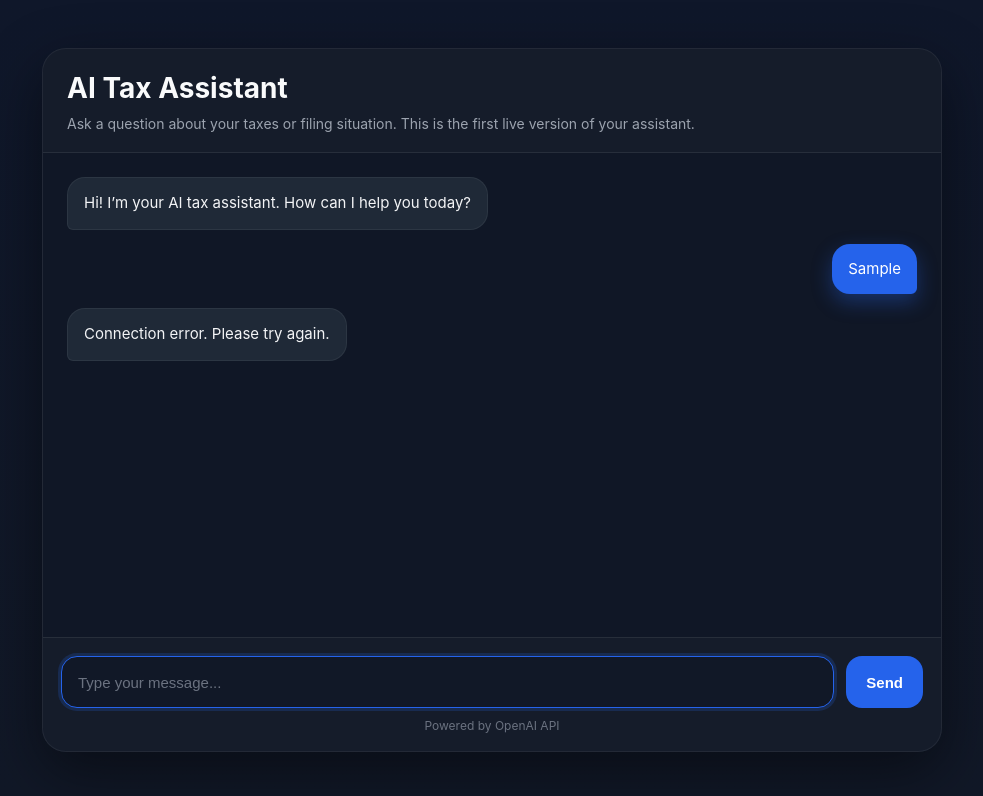
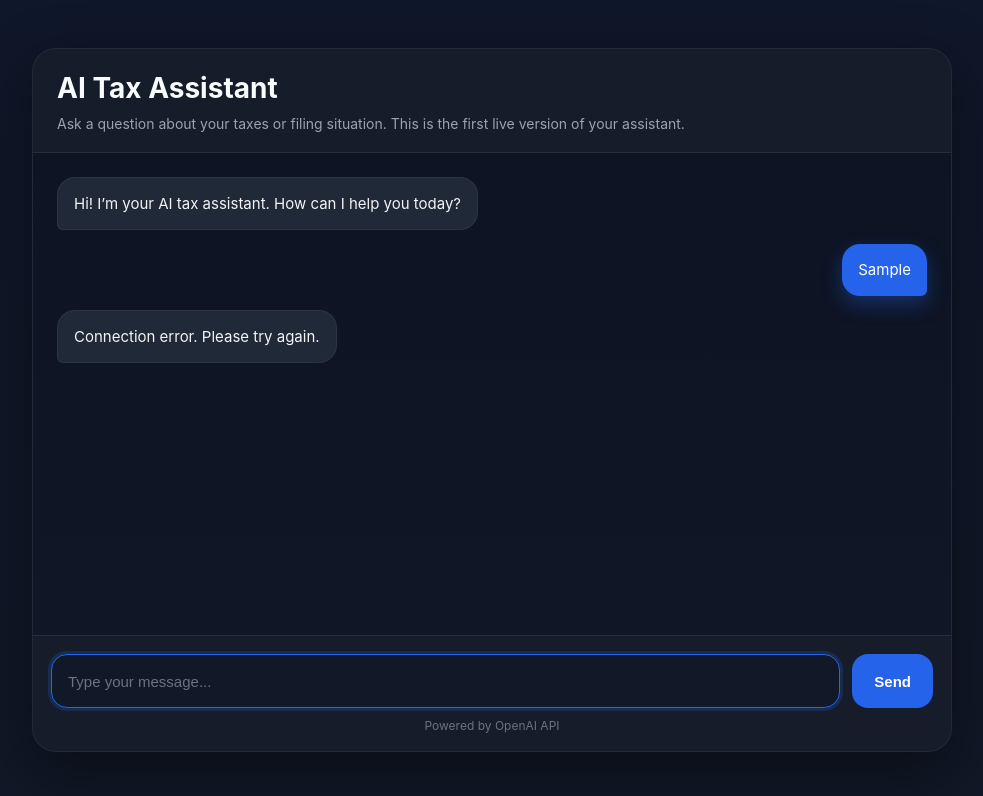
Before and after one commit to piknikinoplanetyn-tax/tax-lead-chat, a website: page index.html in a window 1280 px wide. Both pictures are taken after typing "Sample" into the empty fields and a click on the button "Send". Shown: the whole page, without its empty margins (148-1131 px from the left). Drawn offline with Linux system fonts and the light colour scheme; no server answers.

Commit message:
Update index.html

```diff
--- a/index.html
+++ b/index.html
@@ -23,9 +23,9 @@
 
     .app {
       width: 100%;
-      max-width: 900px;
+      max-width: 920px;
       height: 88vh;
-      background: rgba(17, 24, 39, 0.92);
+      background: rgba(17, 24, 39, 0.94);
       border: 1px solid rgba(255, 255, 255, 0.08);
       border-radius: 24px;
       box-shadow: 0 20px 60px rgba(0, 0, 0, 0.45);
@@ -63,6 +63,7 @@
       flex-direction: column;
       gap: 14px;
       scroll-behavior: smooth;
+      background: linear-gradient(180deg, rgba(2, 6, 23, 0.2), rgba(2, 6, 23, 0.05));
     }
 
     .message-row {
@@ -79,10 +80,10 @@
     }
 
     .bubble {
-      max-width: 75%;
+      max-width: 76%;
       padding: 14px 16px;
       border-radius: 18px;
-      line-height: 1.5;
+      line-height: 1.55;
       font-size: 15px;
       white-space: pre-wrap;
       word-break: break-word;
@@ -127,8 +128,14 @@
     }
 
     @keyframes blink {
-      0%, 80%, 100% { opacity: 0.25; transform: scale(0.9); }
-      40% { opacity: 1; transform: scale(1); }
+      0%, 80%, 100% {
+        opacity: 0.25;
+        transform: scale(0.9);
+      }
+      40% {
+        opacity: 1;
+        transform: scale(1);
+      }
     }
 
     .composer {
@@ -145,7 +152,7 @@
 
     .input {
       flex: 1;
-      height: 52px;
+      height: 54px;
       border-radius: 16px;
       border: 1px solid rgba(255, 255, 255, 0.08);
       background: #111827;
@@ -165,8 +172,8 @@
     }
 
     .send-btn {
-      height: 52px;
-      padding: 0 20px;
+      height: 54px;
+      padding: 0 22px;
       border: none;
       border-radius: 16px;
       background: #2563eb;
@@ -257,6 +264,8 @@
     const input = document.getElementById("msg");
     const sendBtn = document.getElementById("sendBtn");
 
+    let messages = [];
+
     function addMessage(role, text, isHtml = false) {
       const row = document.createElement("div");
       row.className = `message-row ${role}`;
@@ -277,7 +286,8 @@
     }
 
     function handleKey(event) {
-      if (event.key === "Enter") {
+      if (event.key === "Enter" && !event.shiftKey) {
+        event.preventDefault();
         send();
       }
     }
@@ -287,9 +297,10 @@
       if (!text) return;
 
       addMessage("user", text);
+      messages.push({ role: "user", content: text });
+
       input.value = "";
       input.focus();
-
       sendBtn.disabled = true;
 
       const typingRow = addMessage(
@@ -304,17 +315,20 @@
           headers: {
             "Content-Type": "application/json"
           },
-          body: JSON.stringify({ message: text })
+          body: JSON.stringify({ messages })
         });
 
         const data = await res.json();
         typingRow.remove();
 
         if (!res.ok) {
-          addMessage("bot", "Sorry, something went wrong. Please try again.");
-        } else {
-          addMessage("bot", data.reply || "No response received.");
+          addMessage("bot", data.reply || "Something went wrong.");
+          return;
         }
+
+        const reply = data.reply || "No response received.";
+        messages.push({ role: "assistant", content: reply });
+        addMessage("bot", reply);
       } catch (error) {
         typingRow.remove();
         addMessage("bot", "Connection error. Please try again.");
@@ -323,7 +337,9 @@
       }
     }
 
-    addMessage("bot", "Hi! I’m your AI tax assistant. How can I help you today?");
+    const firstMessage = "Hi! I’m your AI tax assistant. How can I help you today?";
+    addMessage("bot", firstMessage);
+    messages.push({ role: "assistant", content: firstMessage });
   </script>
 </body>
 </html>
```
